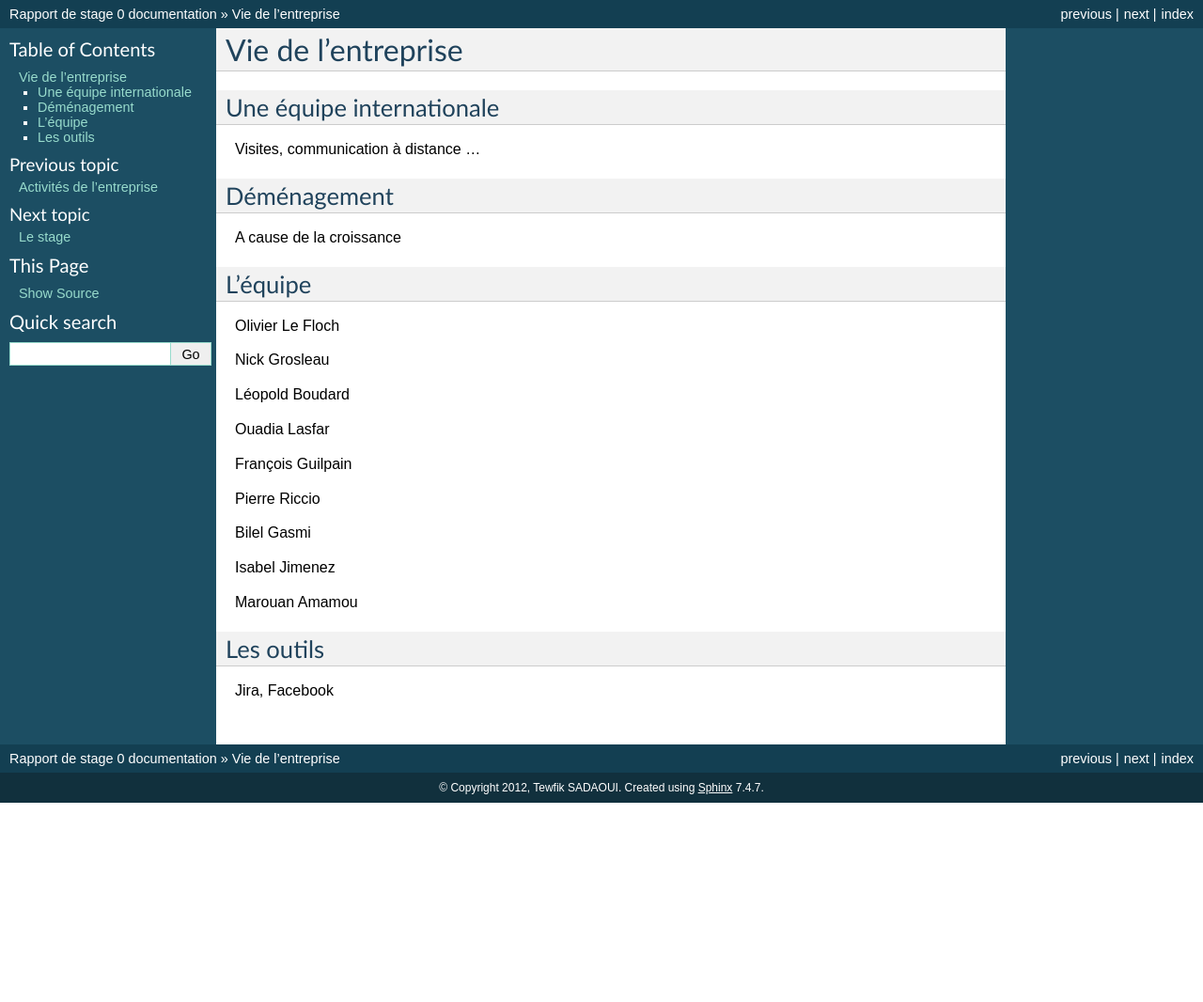
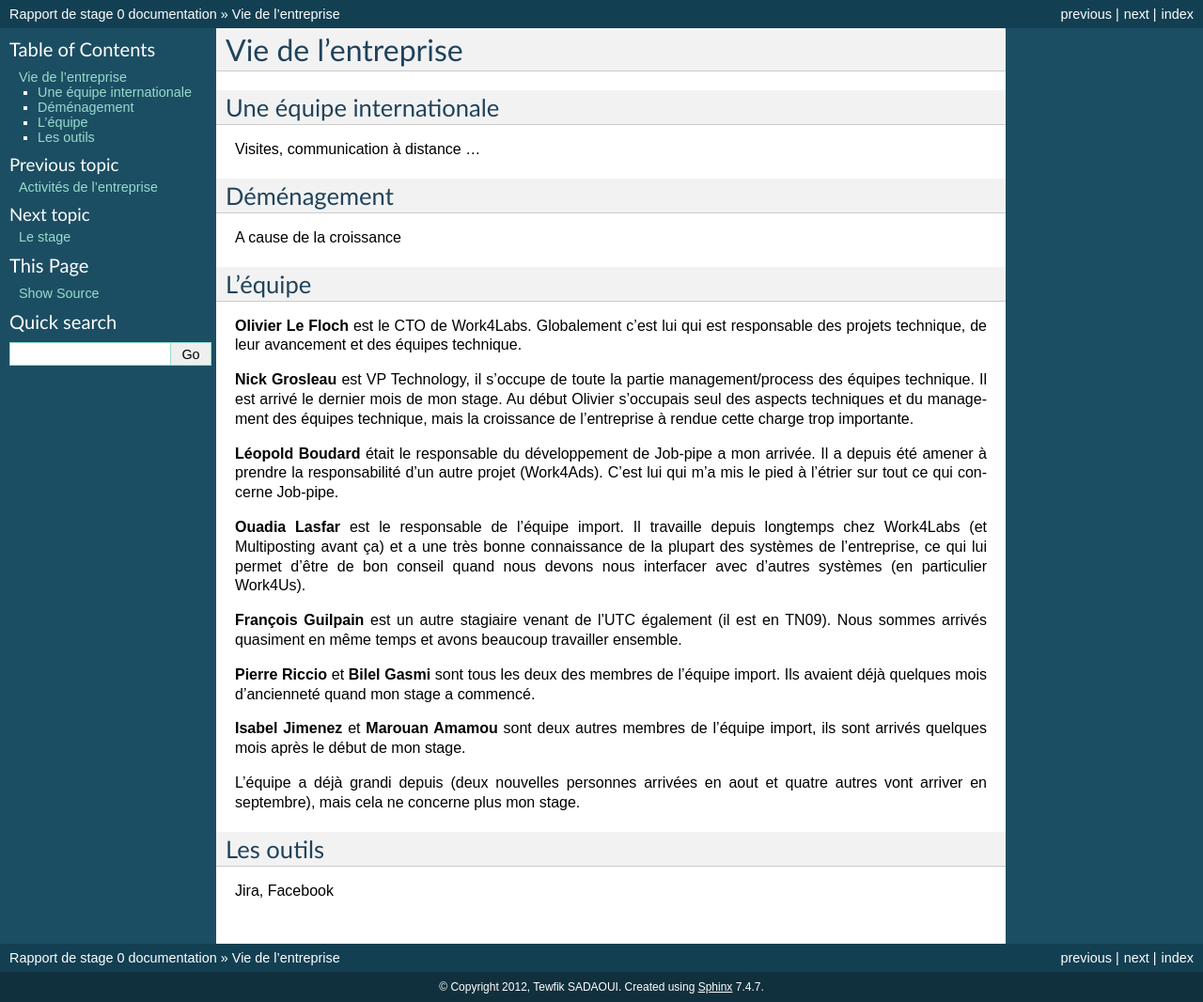
Before and after one commit to tsadaoui/Rapport_stage, a Sphinx documentation site: the page built from source/vie_entreprise.rst, in a window 1280 px wide. Shown: the whole page at 94% size. Built offline with Sphinx 7.4.7, drawn with Linux system fonts in a browser that asks for light colours; before the commit the page ends 900 px from its top, so only the background shows below that.

Commit message:
Présentation de l'équipe

```diff
--- a/source/vie_entreprise.rst
+++ b/source/vie_entreprise.rst
@@ -16,23 +16,22 @@ A cause de la croissance
 L'équipe
 --------
 
-Olivier Le Floch
+**Olivier Le Floch** est le CTO de Work4Labs. Globalement c'est lui qui est responsable des projets technique, de leur avancement et des équipes technique.
 
-Nick Grosleau
+**Nick Grosleau** est VP Technology, il s'occupe de toute la partie management/process des équipes technique. Il est arrivé le dernier mois de mon stage. Au début Olivier s'occupais seul des aspects techniques et du management des équipes technique, mais la croissance de l'entreprise à rendue cette charge trop importante.
 
-Léopold Boudard
+**Léopold Boudard** était le responsable du développement de Job-pipe a mon arrivée. Il a depuis été amener à prendre la responsabilité d'un autre projet (Work4Ads). C'est lui qui m'a mis le pied à l'étrier sur tout ce qui concerne Job-pipe.
 
-Ouadia Lasfar
+**Ouadia Lasfar** est le responsable de l'équipe import. Il travaille depuis longtemps chez Work4Labs (et Multiposting avant ça) et a une très bonne connaissance de la plupart des systèmes de l'entreprise, ce qui lui permet d'être de bon conseil quand nous devons nous interfacer avec d'autres systèmes (en particulier Work4Us).
 
-François Guilpain
+**François Guilpain** est un autre stagiaire venant de l'UTC également (il est en TN09). Nous sommes arrivés quasiment en même temps et avons beaucoup travailler ensemble.
 
-Pierre Riccio
+**Pierre Riccio** et **Bilel Gasmi** sont tous les deux des membres de l'équipe import. Ils avaient déjà quelques mois d'ancienneté quand mon stage a commencé.
 
-Bilel Gasmi
+**Isabel Jimenez** et **Marouan Amamou** sont deux autres membres de l'équipe import, ils sont arrivés quelques mois après le début de mon stage.
 
-Isabel Jimenez
+L'équipe a déjà grandi depuis (deux nouvelles personnes arrivées en aout et quatre autres vont arriver en septembre), mais cela ne concerne plus mon stage.
 
-Marouan Amamou
 
 Les outils
 ----------
```
